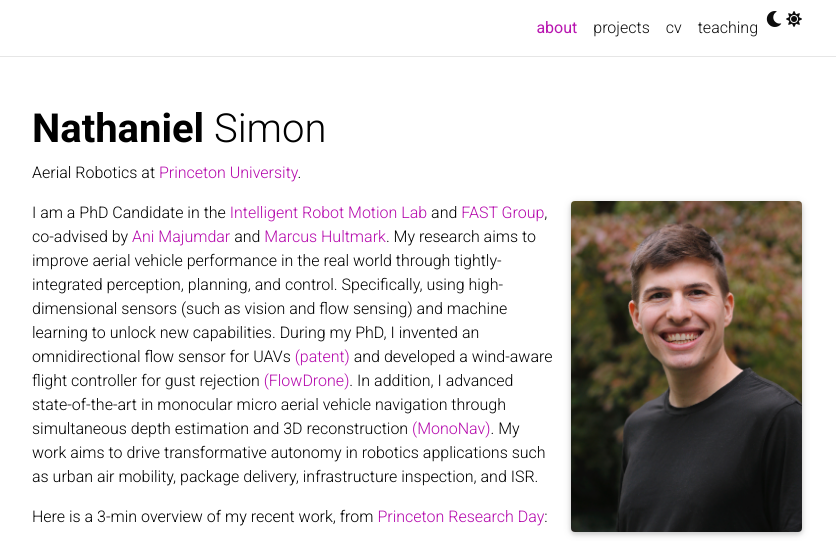
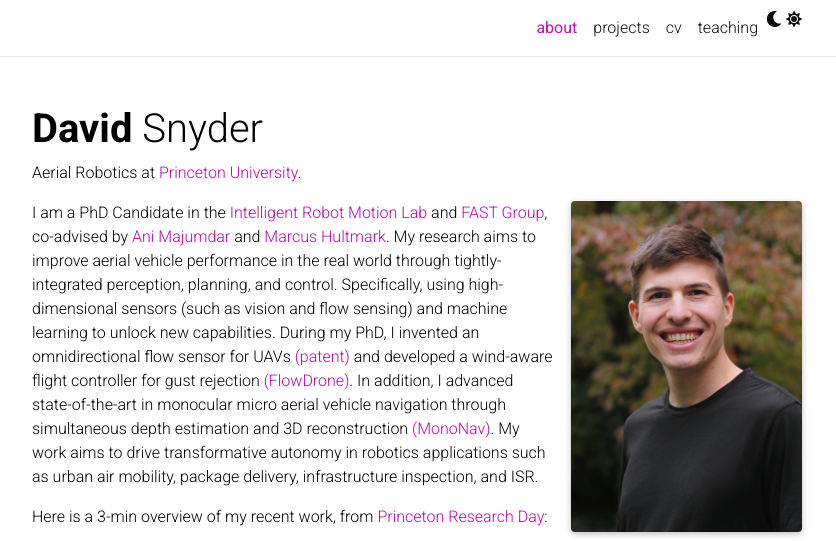
Before and after one commit to dasnyder5/dasnyder5.github.io, a Jekyll site: the page built from _pages/about.md, in a window 1280 px wide and 900 px high, cut to the strip 0-541 px from the top of the window. Shown: the whole strip, without its empty margins (223-1059 px from the left). Built offline with Jekyll 4.4.1, drawn with Linux system fonts in a browser that asks for light colours; full-size pictures stand in for the smaller copies a plugin makes; comment, search, counter and statistics services are not loaded; a style sheet for code colours, icons or effects is not loaded; some of the changed text lies outside the part shown.

Commit message:
Update _config.yml

```diff
--- a/_config.yml
+++ b/_config.yml
@@ -3,16 +3,16 @@
 # -----------------------------------------------------------------------------
 
 title: blank # the website title (if blank, full name will be used instead)
-first_name: Nathaniel
+first_name: David
 middle_name:
-last_name: Simon
+last_name: Snyder
 email: dasnyder@princeton.edu
 description: > # the ">" symbol means to ignore newlines until "footer_text:"
   Robotics PhD Candidate at Princeton University
 footer_text: >
   Powered by <a href="https://jekyllrb.com/" target="_blank">Jekyll</a> with <a href="https://github.com/alshedivat/al-folio">al-folio</a> theme.
   Hosted by <a href="https://pages.github.com/" target="_blank">GitHub Pages</a>.
-keywords: robotics, UAV, wind  # add your own keywords or leave empty
+keywords: Robotics, Safety, Generalization, Evaluation  # add your own keywords or leave empty
 
 lang: en # the language of your site (for example: en, fr, cn, ru, etc.)
 icon: ⚛️  # the emoji used as the favicon (alternatively, provide image name in /assets/img/)
@@ -66,10 +66,10 @@ og_image: # The site-wide (default for all links) Open Graph preview image
 # Social integration
 # -----------------------------------------------------------------------------
 
-github_username: natesimon
+github_username: dasnyder5
 gitlab_username: # your GitLab user name
 twitter_username: # your Twitter handle
-linkedin_username: nathaniel-j-simon # your LinkedIn user name
+linkedin_username: david-a-snyder # your LinkedIn user name
 scholar_userid: # 1533563416672490167
 semanticscholar_id: # your Semantic Scholar ID
 whatsapp_number: # your WhatsApp number (full phone number in international format. Omit any zeroes, brackets, or dashes when adding the phone number in international format.)
@@ -103,7 +103,7 @@ contact_note: >
 google_analytics:  # your Goole Analytics measurement ID (format: G-XXXXXXXXXX)
 panelbear_analytics:  # panelbear analytics site ID (format: XXXXXXXXX)
 
-google_site_verification: oMCKPejI3S5XvRGVPK5Tq1BWoDHlaTX7AyYxaGEc3Tk
+google_site_verification: yYECd5w-wY68S0grytgfAOechJWyTCOSXPHfEOfBOOE #oMCKPejI3S5XvRGVPK5Tq1BWoDHlaTX7AyYxaGEc3Tk
 bing_site_verification:  # out your bing-site-verification ID (Bing Webmaster)
 
 # -----------------------------------------------------------------------------
```
